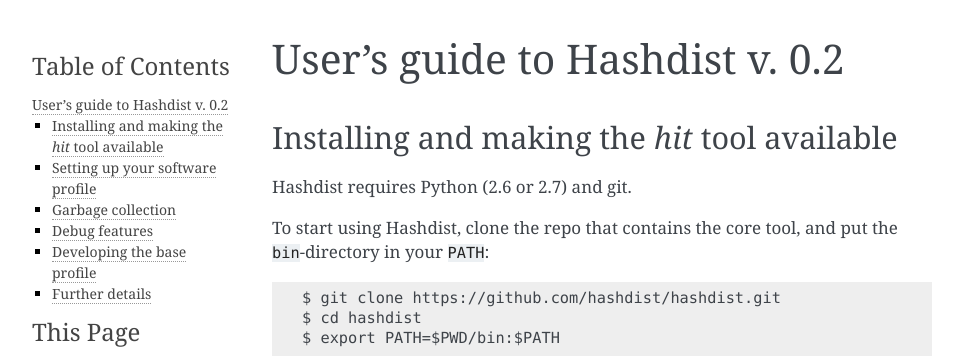
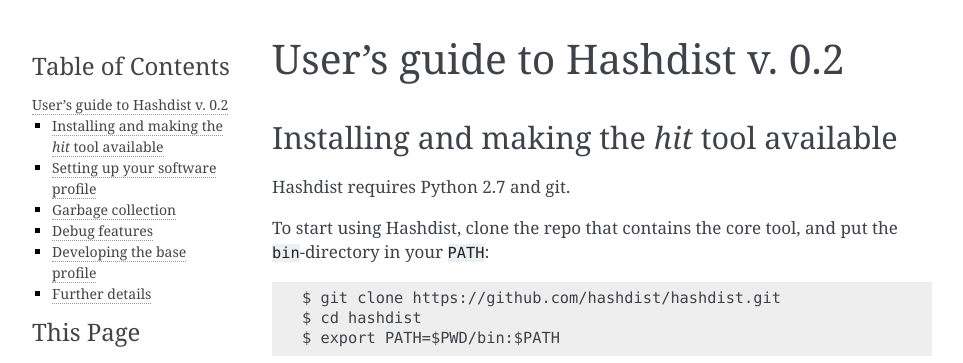
Before and after one commit to hashdist/hashdist, a Sphinx documentation site: the page built from doc/source/userguide.rst, in a window 1280 px wide and 900 px high. Shown: the top 363 px of the window, without its empty margins (148-1111 px from the left). Built offline with Sphinx 7.4.7, drawn with Linux system fonts in a browser that asks for light colours.

Commit message:
Removing Python 2.6 reference

```diff
--- a/doc/source/userguide.rst
+++ b/doc/source/userguide.rst
@@ -4,7 +4,7 @@
 Installing and making the `hit` tool available
 ----------------------------------------------
 
-Hashdist requires Python (2.6 or 2.7) and git.
+Hashdist requires Python 2.7 and git.
 
 To start using Hashdist, clone the repo that contains the core tool, and put
 the ``bin``-directory in your ``PATH``::
```
